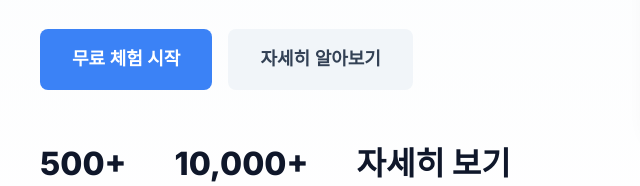
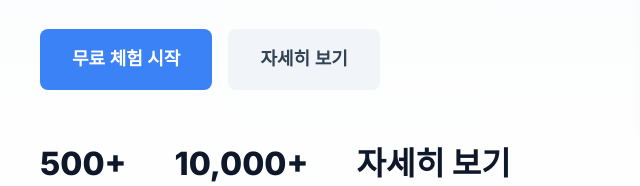
Before and after one commit to team-reflow/reflow-landing, a plain HTML site: page index.html in a window 1280 px wide. Shown: the part 490-676 px from the top of the page, 24-664 px from the left. Drawn offline with Linux system fonts and the light colour scheme.

Commit message:
chore(reflow): apply AI-generated HTML changes

```diff
--- a/index.html
+++ b/index.html
@@ -35,7 +35,7 @@
                 </p>
                 <div class="hero-cta">
                     <a href="#cta" class="btn btn-primary btn-lg">무료 체험 시작</a>
-                    <a href="features.html" class="btn btn-secondary btn-lg">자세히 알아보기</a>
+                    <a href="features.html" class="btn btn-secondary btn-lg">자세히 보기</a>
                 </div>
                 <div class="hero-stats">
                     <div class="stat">
@@ -183,4 +183,4 @@
                         <div>
                             <strong>이민지</strong>
                             <span>온라인 쇼핑몰 운영자</span>
-                        </div>
+                        </div>HTML
```
